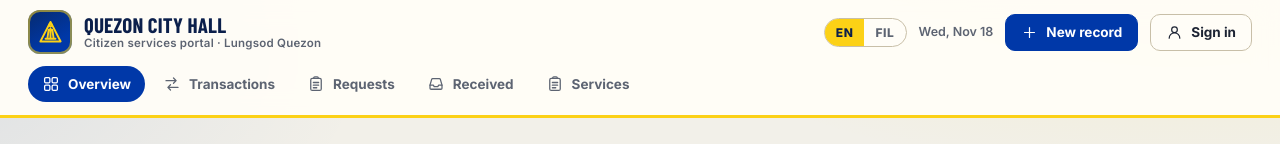
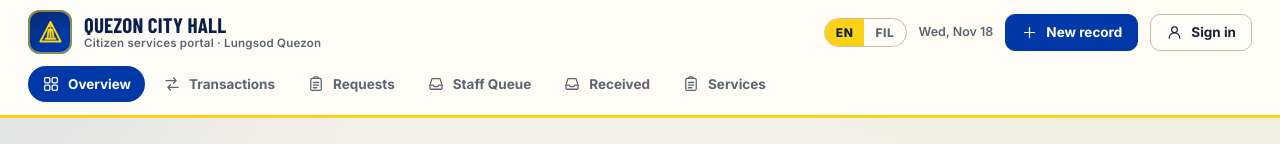
Before and after one commit to raymondcagula2430-cmd/cityhall, a plain HTML site: page frontend/index.html in a window 1280 px wide. Shown: the top 144 px of the page. Drawn offline with nearby package versions, Linux system fonts and the light colour scheme; no server answers.

Commit message:
Update index.html

```diff
--- a/frontend/index.html
+++ b/frontend/index.html
@@ -188,7 +188,18 @@
         <svg aria-hidden="true"><use href="#i-clipboard"></use></svg>
         <span data-i18n="nav_requests">Requests</span>
       </button>
+<button
+  type="button"
+  data-nav="staffQueue"
+>
+  <svg aria-hidden="true">
+    <use href="#i-inbox"></use>
+  </svg>
 
+  <span>
+    Staff Queue
+  </span>
+</button>
       <button type="button" data-nav="received">
         <svg aria-hidden="true"><use href="#i-inbox"></use></svg>
         <span data-i18n="nav_received">Received</span>
```
